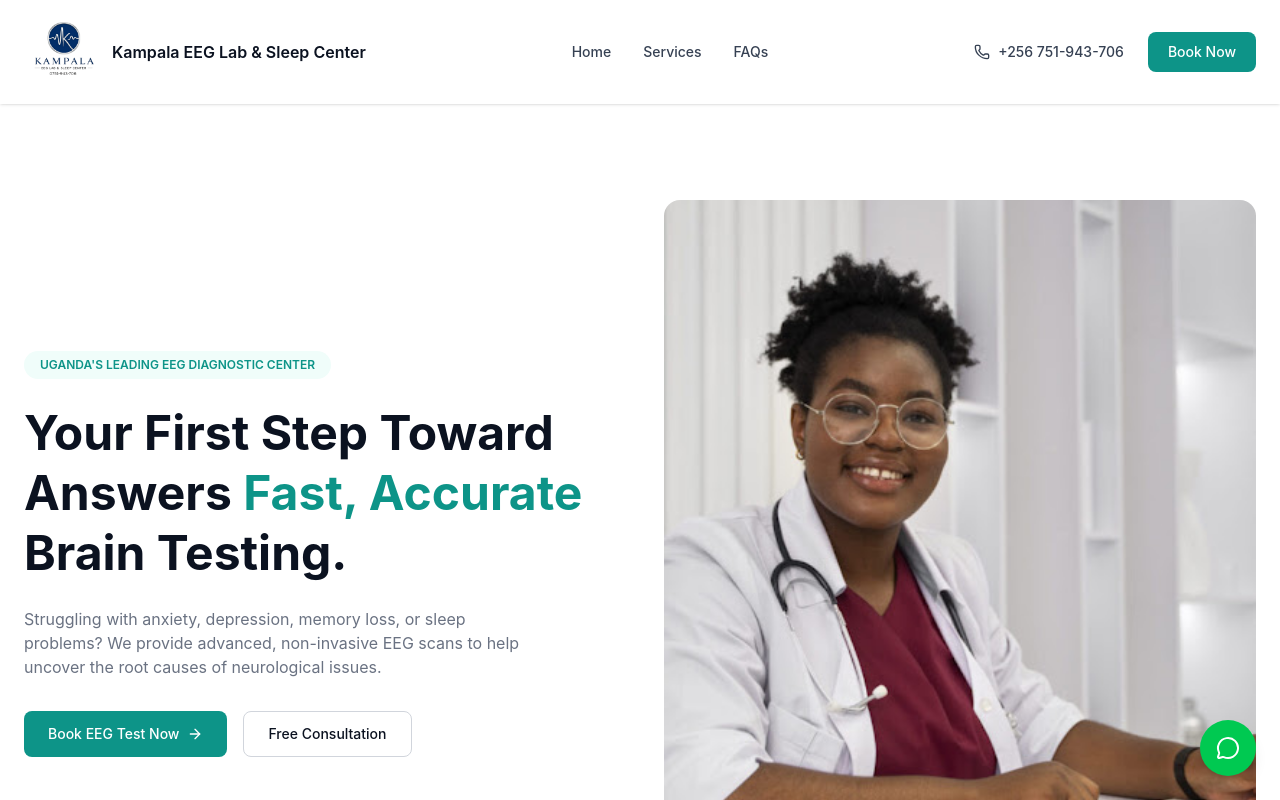
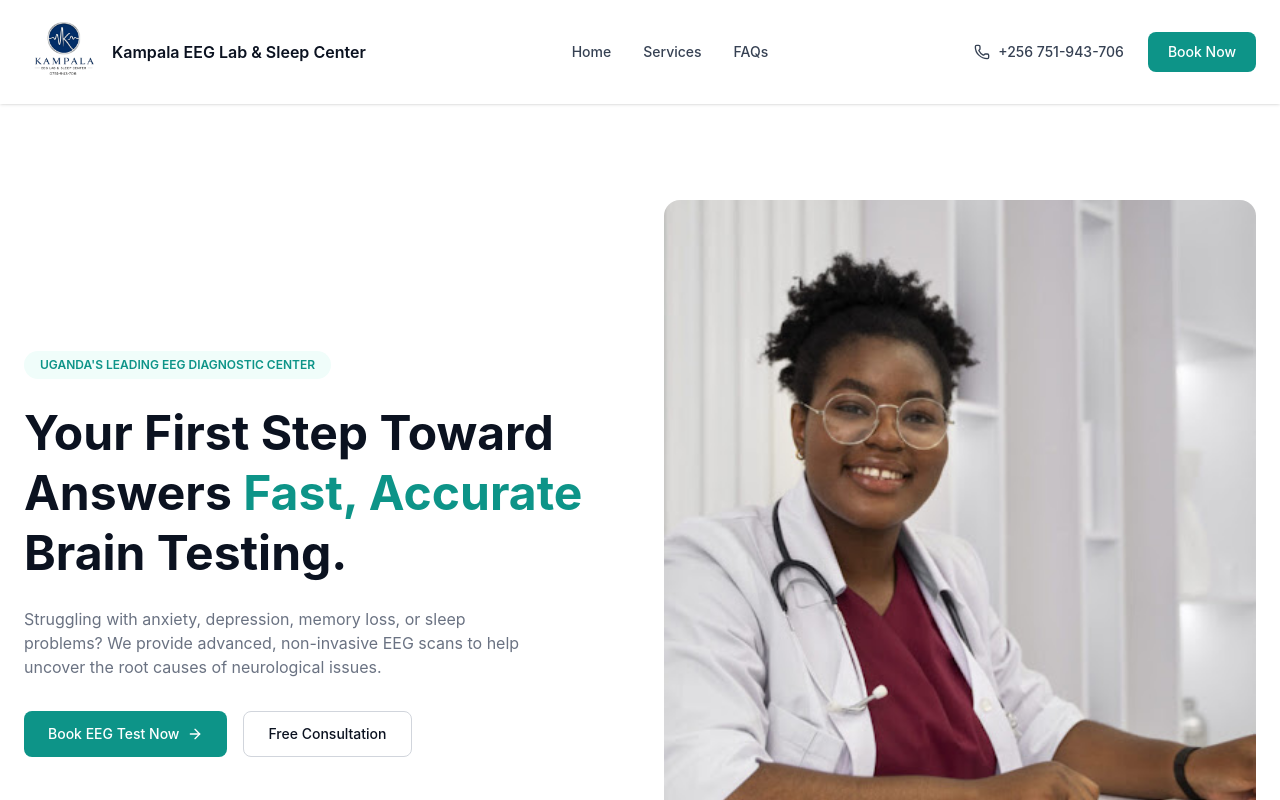
Before and after one commit to KAMPALA-EEG-LAB-SLEEP-CENTER/portal, a React (Vite) app: page / in a window 1280 px wide. Shown: the top 800 px of the page. Built offline with nearby package versions, Linux system fonts and the light colour scheme; the HTML template or start-up script is replaced by a standard one.

Commit message:
chore: remove WhatsApp floating button from hero section

```diff
--- a/src/components/Hero.tsx
+++ b/src/components/Hero.tsx
@@ -1,4 +1,4 @@
-import { ArrowRight, Clock, MessageCircle } from 'lucide-react';
+import { ArrowRight, Clock } from 'lucide-react';
 import { Link } from 'react-router-dom';
 import heroImage from "../assets/hero-doctor.jpg";
 
@@ -77,15 +77,7 @@ function Hero() {
         </div>
       </div>
 
-      <a
-        href="https://wa.me/256751943706"
-        target="_blank"
-        rel="noopener noreferrer"
-        className="fixed bottom-6 right-6 z-40 flex items-center justify-center w-14 h-14 rounded-full bg-green-500 shadow-lg hover:bg-green-600 transition-colors"
-        aria-label="Chat on WhatsApp"
-      >
-        <MessageCircle className="w-6 h-6 text-white" />
-      </a>
+
     </section>
   );
 }
```
